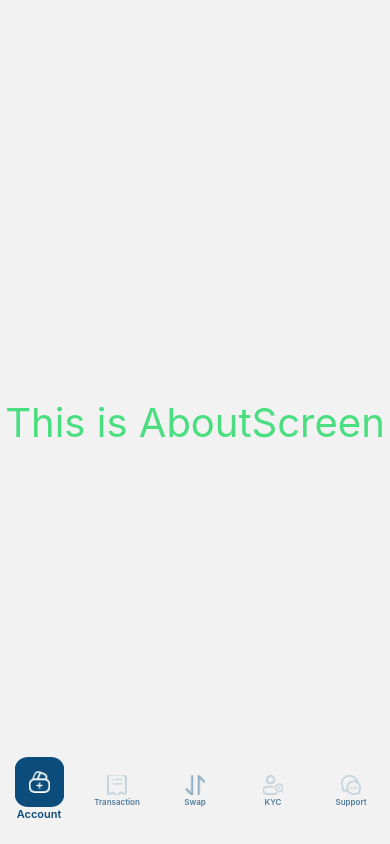
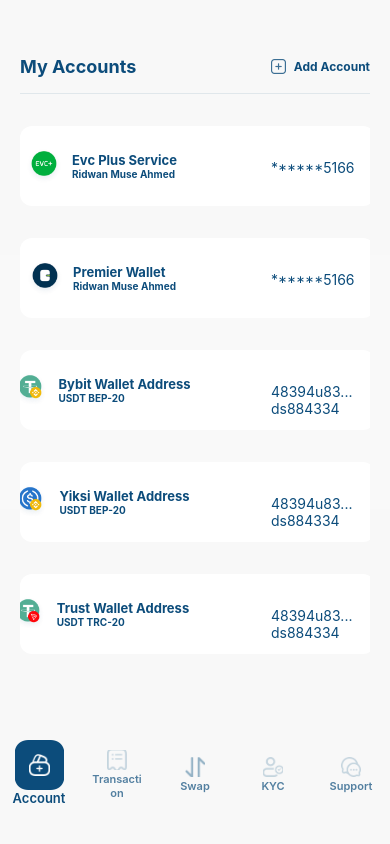
Before and after one commit to cabdikariim242/Taran-ReactNavigation, a React Native app: screen /Home in a window 390 px wide. Built offline with nearby package versions, Linux system fonts and the light colour scheme.

Commit message:
made account

```diff
--- a/App.tsx
+++ b/App.tsx
@@ -39,7 +39,8 @@
           </ImageBackground>
           <Text
             style={{
-              fontSize: 11,
+               width: 71,
+              fontSize: 13,
               fontWeight: "600",
               color: "#0C4C7B",
               textAlign: "center",
@@ -64,7 +65,8 @@
             />
             <Text
               style={{
-                fontSize: 8,
+                fontSize: 11,
+                 width: 51,
                 fontWeight: "600",
                 color: "rgba(12,76,123,0.7)",
                 textAlign: "center",
--- a/navigation/Home.tsx
+++ b/navigation/Home.tsx
@@ -1,12 +1,101 @@
+import { images } from "@/assets/images";
 import React from "react";
-import { Text, View } from "react-native";
+import {
+  Image,
+  ImageSourcePropType,
+  Pressable,
+  ScrollView,
+  Text,
+  View,
+} from "react-native";
 
-const AboutScreen = () => {
+export default function accounts() {
   return (
-    <View className="flex-1 gap-5  justify-center items-center">
-      <Text className="text-green-400 text-[40px]">This is AboutScreen</Text>
+    <View className="flex-1 pt-14 px-5 justify-start  items-center bg-[#ffffff84]">
+      {/* my accounts and add acount button */}
+      <View className="flex-row  justify-between border-b border-[#0C4C7B1A] pb-4 items-center w-full mx-auto ">
+        <Text className="font-bold text-[#0C4C7B] text-[18px] ">
+           My Accounts
+        </Text>
+        <Pressable className="flex-row gap-2">
+          <Image source={images.AddButton} className="w-[15px] h-[15px] " />
+          <Text className="font-bold text-[#0C4C7B] text-[12px] ">
+            Add Account
+          </Text>
+        </Pressable>
+      </View>
+      {/* Cards */}
+      <View className="w-full mt-4">
+        <ScrollView  showsVerticalScrollIndicator={false} className="w-full h-[560px]">
+          <Cards
+            Icon={images.EVCPULS}
+            service="Evc Plus Service"
+            user="Ridwan Muse Ahmed"
+            number="******5166"
+          />
+          <Cards
+            Icon={images.Premieri}
+            service="Premier Wallet"
+            user="Ridwan Muse Ahmed"
+            number="******5166"
+          />
+          <Cards
+            Icon={images.Bybit}
+            service="Bybit Wallet Address"
+            user="USDT BEP-20"
+            number="48394u83...ds884334"
+          />
+          <Cards
+            Icon={images.YiksiWallet}
+            service="Yiksi Wallet Address"
+            user="USDT BEP-20"
+            number="48394u83...ds884334"
+          />
+          <Cards
+            Icon={images.TrustWallet}
+            service="Trust Wallet Address "
+            user="USDT TRC-20"
+            number="48394u83...ds884334"
+          />
+          <Cards
+            Icon={images.BNB}
+            service="BNB Gas Fee"
+            user="BNB"
+            number="48394u83...ds884334"
+          />
+          <Cards
+            Icon={images.BNB}
+            service="BNB Gas Fee"
+            user="BNB"
+            number="48394u83...ds884334"
+          />
+        </ScrollView>
+      </View>
+    </View>
+  );
+}
+
+interface CardProps {
+  Icon: ImageSourcePropType;
+  service: string;
+  user: string;
+  number: string;
+}
+const Cards = ({ Icon, service, user, number }: CardProps) => {
+  return (
+    <View className="bg-white w-[355px] my-4 h-[80px] mx-auto rounded-[12px] flex-row justify-between items-center ">
+      <View className=" flex-row gap-2 w-[161px] h-[80px] justify-center items-center">
+        <Image source={Icon} className="w-[40px] h-[40px]" />
+        <View className="">
+          <Text className="font-bold text-[#0C4C7B] text-[13px] ">
+            {service}
+          </Text>
+          <Text className="font-bold text-[#0C4C7B] text-[10px] ">{user}</Text>
+        </View>
+      </View>
+      <Text className="font-[400]  w-[88px] h-[14px]   text-[#0C4C7B] text-[14px] mr-4">
+        {number}
+      </Text>
     </View>
   );
 };
-
-export default AboutScreen;
```
Also changed, not shown: package.json (+5 -4 lines), 2 other files (tests, documents, lock files or other folders).
